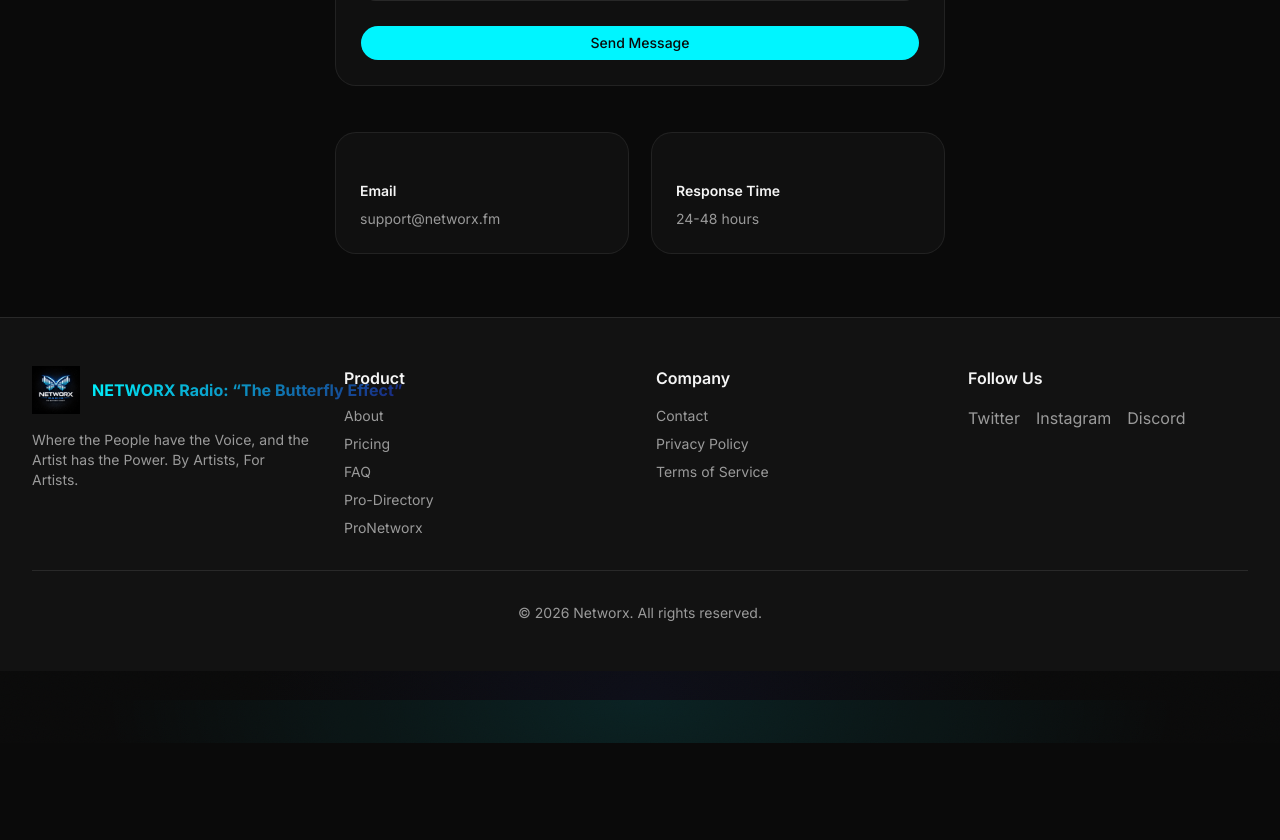
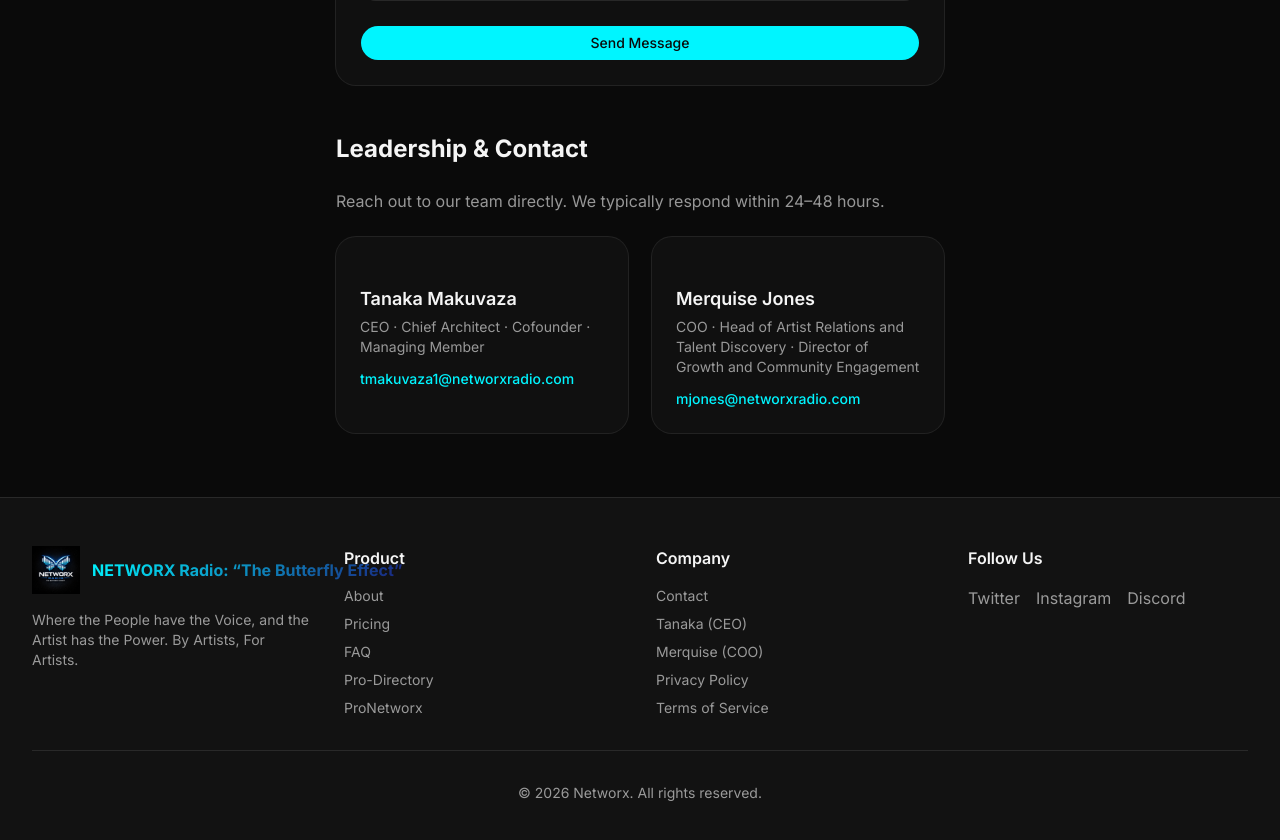
Before and after one commit to Tmaku18/RADIOapp, a Next.js app in the folder web/: page /contact in a window 1280 px wide. Shown: the part 900-1740 px from the top of the page. Before the commit the page ends 1643 px from the top, so only its background shows below. Built offline with nearby package versions, Linux system fonts and the light colour scheme; no server answers.

Commit message:
feat(marketing): add leadership contact (CEO/COO) on contact, about, and footer

```diff
--- a/web/src/app/(marketing)/about/page.tsx
+++ b/web/src/app/(marketing)/about/page.tsx
@@ -56,6 +56,10 @@
           <li><strong className="text-foreground">Mentorship over Monopoly:</strong> We believe the experienced have a duty to guide the inexperienced. Our platform is a professional hub designed to foster guidance, not gatekeeping.</li>
         </ul>
 
+        <p className="mt-12 text-muted-foreground">
+          Reach the founders: <a href="mailto:tmakuvaza1@networxradio.com" className="text-primary hover:underline">Tanaka Makuvaza</a> (CEO, Chief Architect, Cofounder) · <a href="mailto:mjones@networxradio.com" className="text-primary hover:underline">Merquise Jones</a> (COO, Head of Artist Relations & Talent Discovery).
+        </p>
+
         <Card className="mt-12 border-primary/30 bg-primary/5">
           <CardContent className="pt-8">
             <h3 className="text-xl font-semibold text-foreground mb-4">Join the movement</h3>
--- a/web/src/app/(marketing)/contact/page.tsx
+++ b/web/src/app/(marketing)/contact/page.tsx
@@ -156,20 +156,40 @@
         </CardContent>
       </Card>
 
-      <div className="mt-12 grid grid-cols-1 md:grid-cols-2 gap-6">
+      <section className="mt-12">
+        <h2 className="text-2xl font-bold text-foreground mb-6">Leadership & Contact</h2>
+        <p className="text-muted-foreground mb-6">Reach out to our team directly. We typically respond within 24–48 hours.</p>
+        <div className="grid grid-cols-1 md:grid-cols-2 gap-6">
           <Card>
             <CardContent className="pt-6">
-            <h3 className="font-semibold text-foreground mb-2">Email</h3>
-            <p className="text-muted-foreground">support@networx.fm</p>
+              <h3 className="font-semibold text-foreground text-lg">Tanaka Makuvaza</h3>
+              <p className="text-sm text-muted-foreground mt-1">
+                CEO · Chief Architect · Cofounder · Managing Member
+              </p>
+              <a
+                href="mailto:tmakuvaza1@networxradio.com"
+                className="mt-3 inline-block text-primary font-medium hover:underline"
+              >
+                tmakuvaza1@networxradio.com
+              </a>
             </CardContent>
           </Card>
           <Card>
             <CardContent className="pt-6">
-            <h3 className="font-semibold text-foreground mb-2">Response Time</h3>
-            <p className="text-muted-foreground">24-48 hours</p>
+              <h3 className="font-semibold text-foreground text-lg">Merquise Jones</h3>
+              <p className="text-sm text-muted-foreground mt-1">
+                COO · Head of Artist Relations and Talent Discovery · Director of Growth and Community Engagement
+              </p>
+              <a
+                href="mailto:mjones@networxradio.com"
+                className="mt-3 inline-block text-primary font-medium hover:underline"
+              >
+                mjones@networxradio.com
+              </a>
             </CardContent>
           </Card>
         </div>
+      </section>
     </div>
   );
 }
--- a/web/src/app/(marketing)/layout.tsx
+++ b/web/src/app/(marketing)/layout.tsx
@@ -48,8 +48,13 @@
               )}
             </Link>
 
-            {/* Navigation Links */}
+            {/* Navigation Links — ProNetworx first (left), then rest */}
             <div className="hidden md:flex items-center space-x-2">
+              <Button asChild className="bg-networx text-black hover:opacity-90">
+                <a href={PRO_NETWORX_URL} target="_blank" rel="noreferrer">
+                  ProNetworx
+                </a>
+              </Button>
               <Button variant="ghost" asChild>
                 <Link href="/about">About</Link>
               </Button>
@@ -61,11 +66,6 @@
               </Button>
               <Button variant="ghost" asChild>
                 <Link href="/pro-directory">Pro-Directory</Link>
-              </Button>
-              <Button asChild className="bg-networx text-black hover:opacity-90">
-                <a href={PRO_NETWORX_URL} target="_blank" rel="noreferrer">
-                  ProNetworx
-                </a>
               </Button>
               <Button variant="ghost" asChild>
                 <Link href="/contact">Contact</Link>
@@ -145,6 +145,8 @@
               <h3 className="font-semibold text-foreground mb-4">Company</h3>
               <ul className="space-y-2 text-sm">
                 <li><Link href="/contact" className="text-muted-foreground hover:text-foreground transition-colors">Contact</Link></li>
+                <li><a href="mailto:tmakuvaza1@networxradio.com" className="text-muted-foreground hover:text-foreground transition-colors">Tanaka (CEO)</a></li>
+                <li><a href="mailto:mjones@networxradio.com" className="text-muted-foreground hover:text-foreground transition-colors">Merquise (COO)</a></li>
                 <li><Link href="/privacy" className="text-muted-foreground hover:text-foreground transition-colors">Privacy Policy</Link></li>
                 <li><Link href="/terms" className="text-muted-foreground hover:text-foreground transition-colors">Terms of Service</Link></li>
               </ul>
```
Lines whose indentation alone changed are shown as unchanged.
